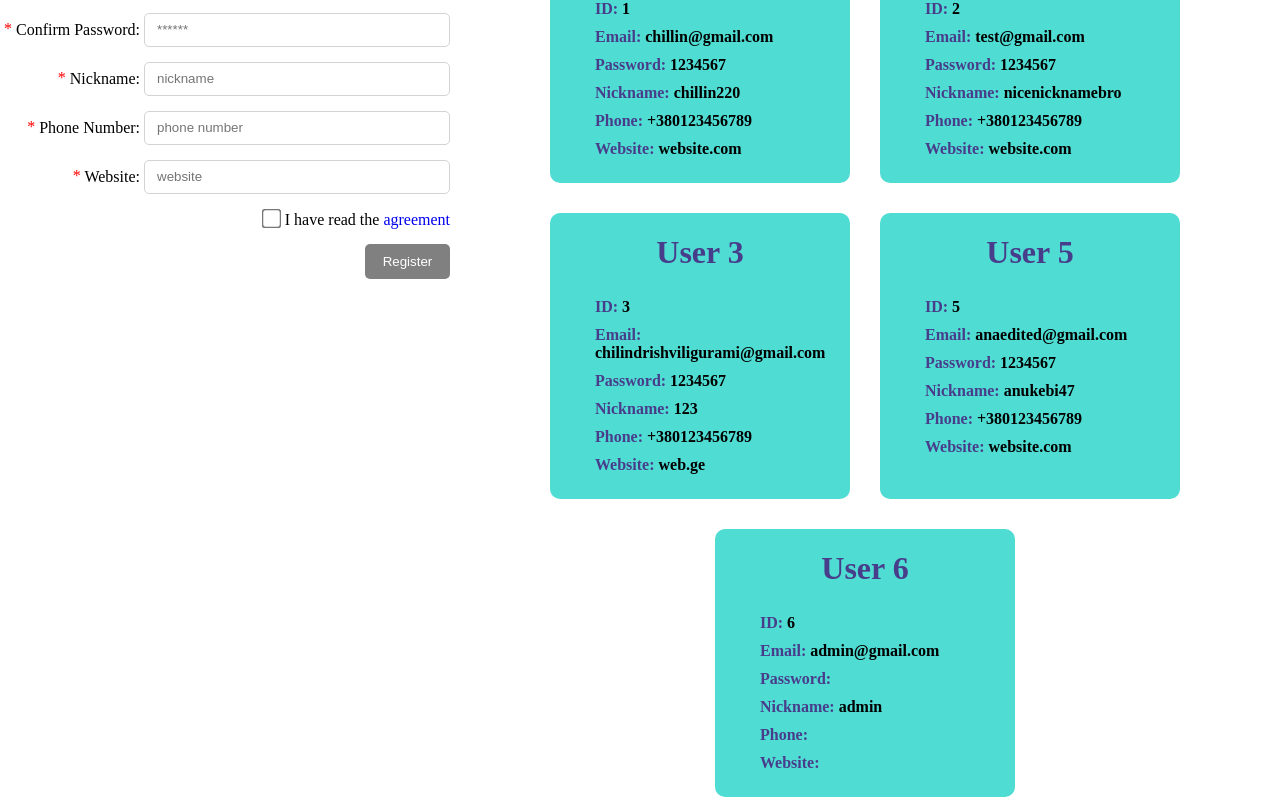
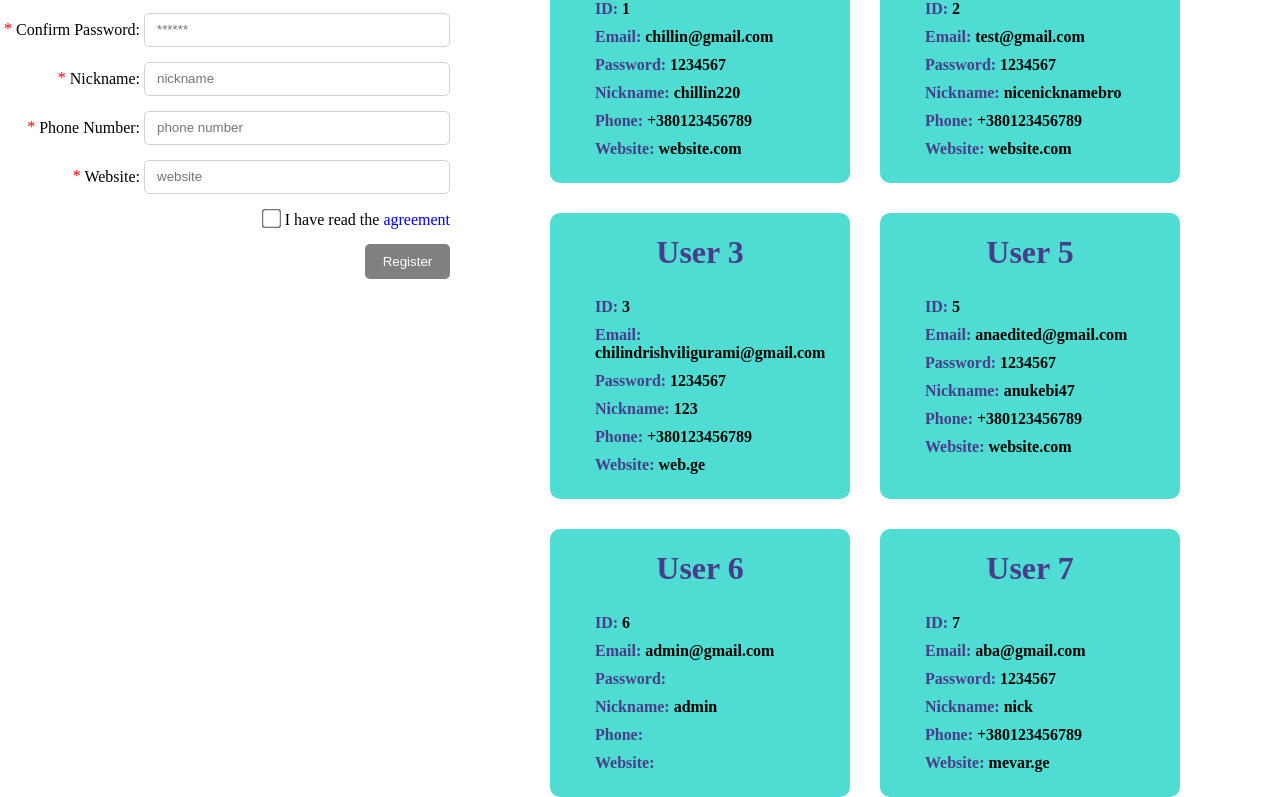
Before and after one commit to gurami98/tasks-angular, an Angular app: page /users in a window 1280 px wide. Shown: the part 269-1066 px from the top of the page. Built offline with nearby package versions, Linux system fonts and the light colour scheme; data requests are answered from the project's data file; sample sign-in values are in the browser's storage.

Commit message:
update currency API key

```diff
--- a/db.json
+++ b/db.json
@@ -86,6 +86,16 @@
       "password": "$2a$10$GKEMEKk6yFf8SOW7gvfh7erSj0shICfs/xOUe3Wq//JbRlBL35iA.",
       "nickname": "admin",
       "id": 6
+    },
+    {
+      "email": "aba@gmail.com",
+      "password": "$2a$10$Q2LVIPwJXsKu5RMYi.drSOqzhXQ4gadsMfIxcvI3TNHA.7Q93edBW",
+      "confirmPassword": "1234567",
+      "nickname": "nick",
+      "phone": "+380123456789",
+      "website": "mevar.ge",
+      "agreement": true,
+      "id": 7
     }
   ]
 }
--- a/src/app/features/observables/observables-currency-exchange-formarray/observables-currency-exchange-formarray.component.ts
+++ b/src/app/features/observables/observables-currency-exchange-formarray/observables-currency-exchange-formarray.component.ts
@@ -4,7 +4,7 @@ import {HttpClient} from "@angular/common/http";
 import {debounceTime, tap} from "rxjs/operators";
 
 const API_URL = 'https://api.fastforex.io'
-const API_KEY = 'api_key=2f562a17e1-3e1a4b24a0-qznkk6'
+const API_KEY = 'api_key=1cf147dcb1-d2f79588bb-r2df8i'
 
 @Component({
   selector: 'app-observables-currency-exchange-formarray',
--- a/src/app/features/observables/observables-currency-exchange/observables-currency-exchange.component.ts
+++ b/src/app/features/observables/observables-currency-exchange/observables-currency-exchange.component.ts
@@ -4,7 +4,7 @@ import {tap} from 'rxjs/operators';
 import {FormBuilder, Validators} from "@angular/forms";
 
 const API_URL = 'https://api.fastforex.io'
-const API_KEY = 'api_key=2f562a17e1-3e1a4b24a0-qznkk6'
+const API_KEY = 'api_key=1cf147dcb1-d2f79588bb-r2df8i'
 
 @Component({
   selector: 'app-observables-currency-exchange',
```
